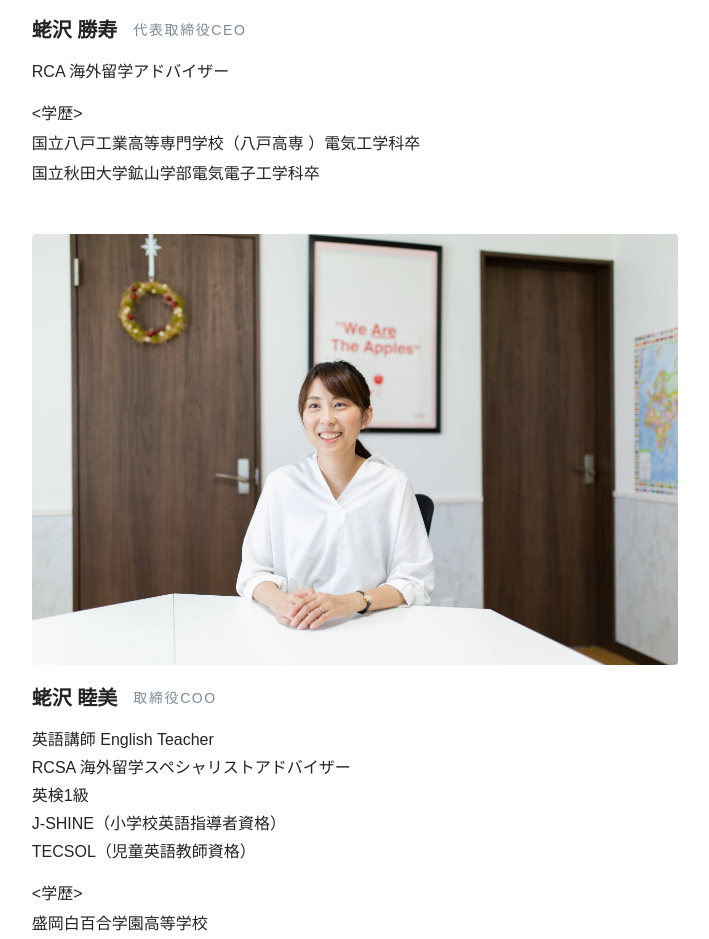
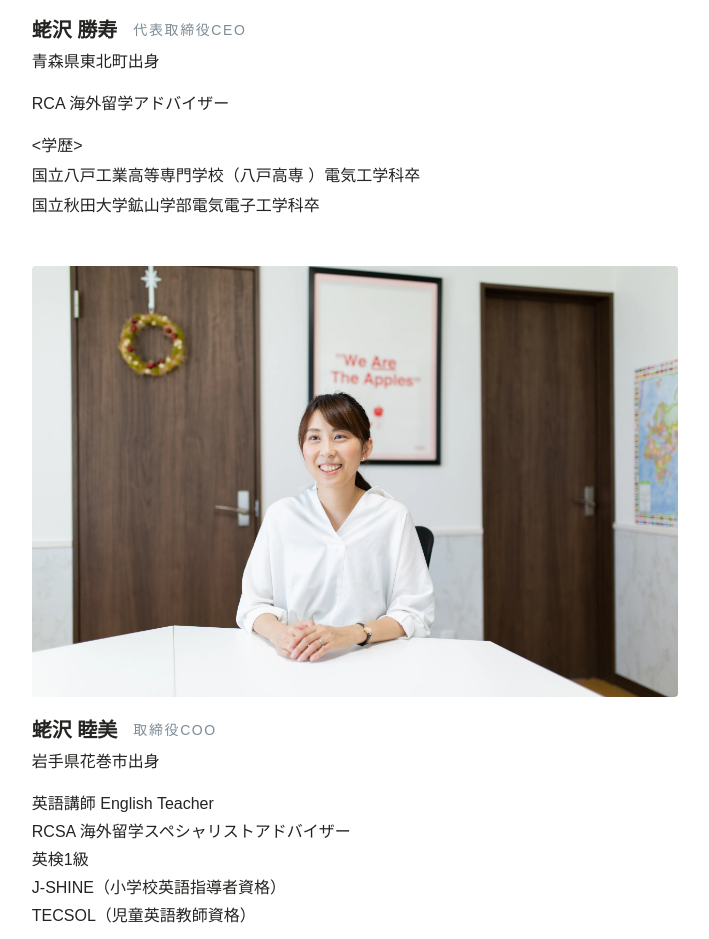
Before and after one commit to takeru-k/tbt, a plain HTML site: page company.html in a window 1280 px wide. Shown: the part 2632-3571 px from the top of the page, without its empty margins (285-994 px from the left). Drawn offline with Linux system fonts and the light colour scheme; a script that the page names is missing.

Commit message:
出身地を追加

```diff
--- a/company.html
+++ b/company.html
@@ -131,6 +131,7 @@
               <span>代表取締役CEO</span>
             </div>
             <!-- /.p-member__name -->
+            <p>青森県東北町出身</p>
 
             <ul>
               <li>RCA 海外留学アドバイザー</li>
@@ -156,6 +157,7 @@
               <span>取締役COO</span>
             </div>
             <!-- /.p-member__name -->
+            <p>岩手県花巻市出身</p>
 
             <ul>
               <li>英語講師 English Teacher</li>
--- a/css/style.css
+++ b/css/style.css
@@ -1169,7 +1169,7 @@
 .p-member ul {
   display: grid;
   row-gap: 4px;
-  margin-top: 12px;
+  margin-top: 16px;
 }
 
 .p-member__career {
```
